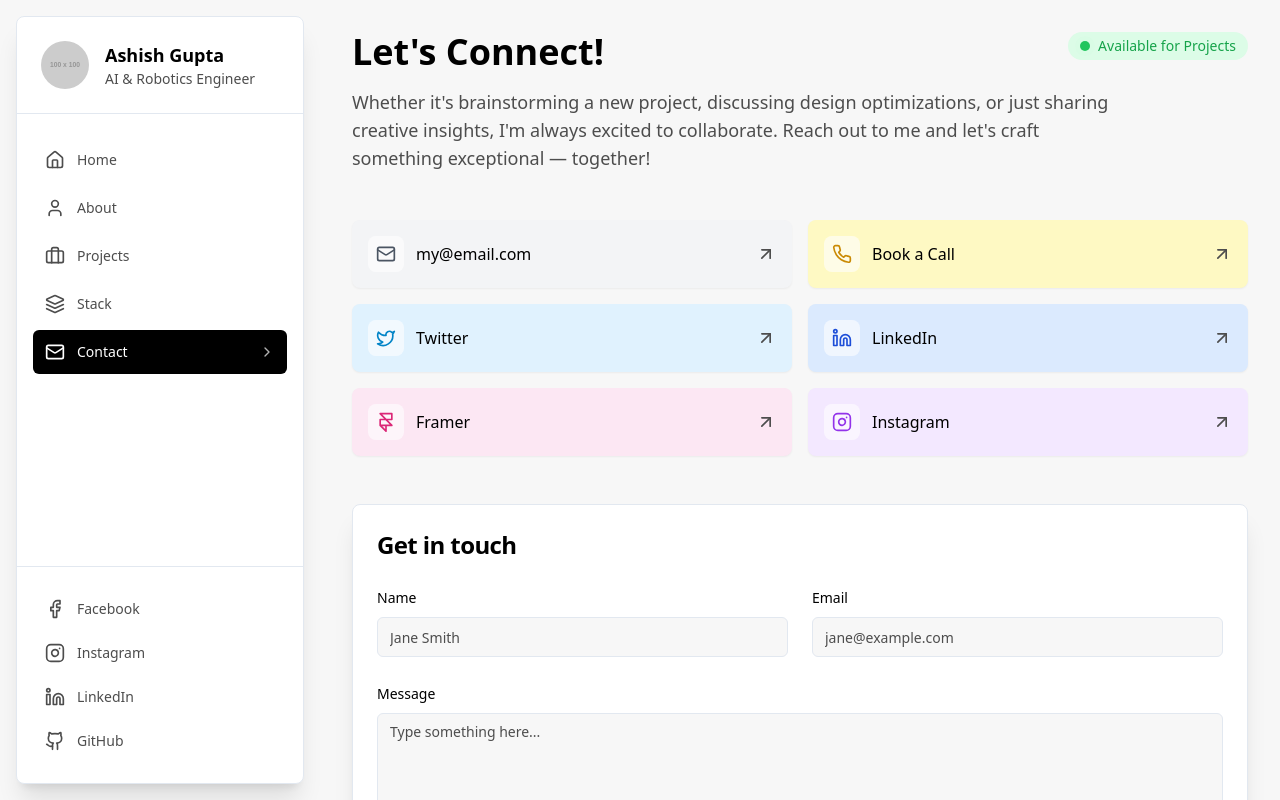
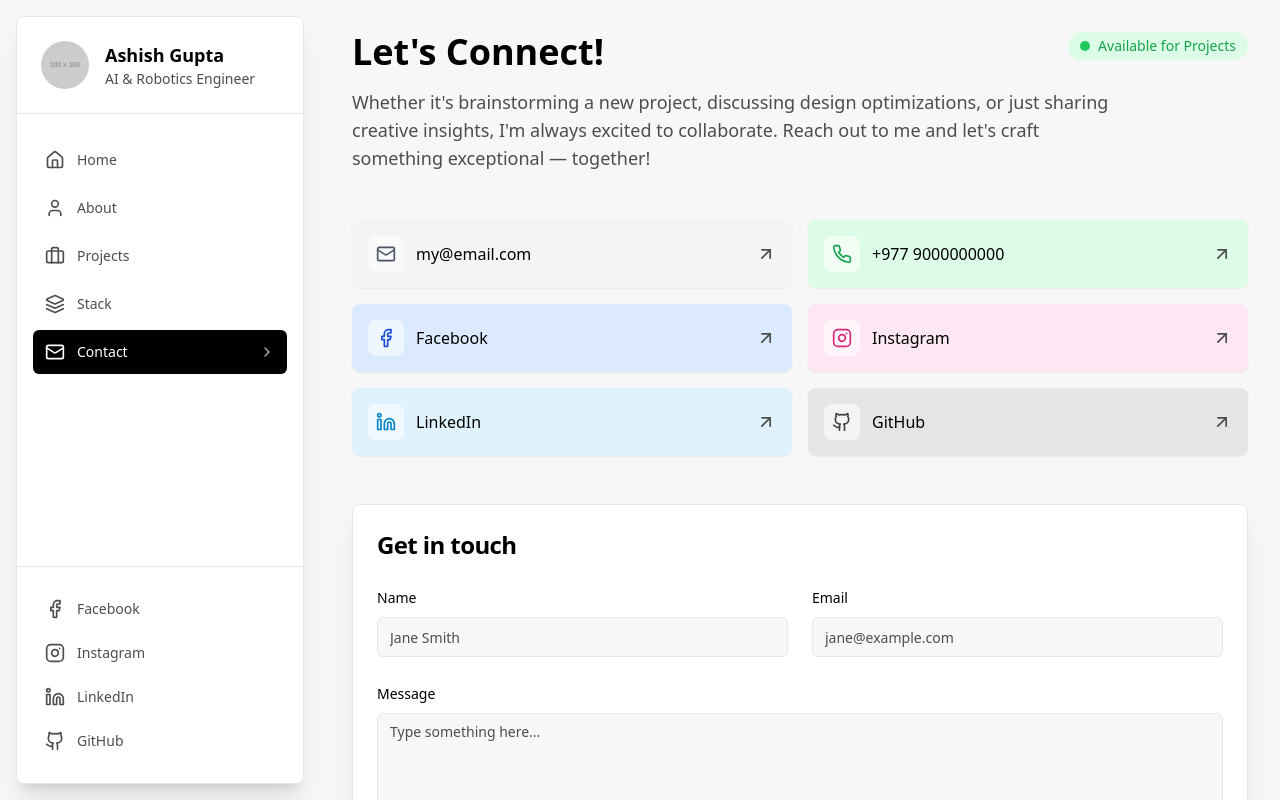
Before and after one commit to haitomnsg/haitomnsPortfolio, a React app: page /contact in a window 1280 px wide. Shown: the top 800 px of the page. Built offline with nearby package versions, Linux system fonts and the light colour scheme; the HTML template or start-up script is replaced by a standard one; a web font is replaced by a local one.

Commit message:
[dyad] Updated contact links with new items, order, and styles - wrote 1 file(s)

```diff
--- a/src/pages/Contact.tsx
+++ b/src/pages/Contact.tsx
@@ -5,19 +5,55 @@ import { Form, FormControl, FormField, FormItem, FormLabel, FormMessage } from "
 import { Input } from "@/components/ui/input";
 import { Textarea } from "@/components/ui/textarea";
 import { zodResolver } from "@hookform/resolvers/zod";
-import { Mail, Phone, Twitter, Linkedin, Framer, Instagram, ArrowUpRight } from "lucide-react";
+import { Mail, Phone, Facebook, Instagram, Linkedin, Github, ArrowUpRight } from "lucide-react"; // Updated icons
 import { useForm } from "react-hook-form";
 import * as z from "zod";
 
 const introText = "Whether it's brainstorming a new project, discussing design optimizations, or just sharing creative insights, I'm always excited to collaborate. Reach out to me and let's craft something exceptional — together!";
 
 const contactLinks = [
-  { icon: Mail, text: "my@email.com", href: "mailto:my@email.com", bgColor: "bg-gray-100", iconColor: "text-gray-600" },
-  { icon: Phone, text: "Book a Call", href: "#", bgColor: "bg-yellow-100", iconColor: "text-yellow-600" },
-  { icon: Twitter, text: "Twitter", href: "#", bgColor: "bg-sky-100", iconColor: "text-sky-600" },
-  { icon: Linkedin, text: "LinkedIn", href: "#", bgColor: "bg-blue-100", iconColor: "text-blue-700" },
-  { icon: Framer, text: "Framer", href: "#", bgColor: "bg-pink-100", iconColor: "text-pink-600" },
-  { icon: Instagram, text: "Instagram", href: "#", bgColor: "bg-purple-100", iconColor: "text-purple-600" },
+  {
+    icon: Mail,
+    text: "my@email.com",
+    href: "mailto:my@email.com",
+    bgColor: "bg-gray-100",
+    iconColor: "text-gray-600"
+  },
+  {
+    icon: Phone,
+    text: "+977 9000000000",
+    href: "tel:+9779000000000",
+    bgColor: "bg-green-100",
+    iconColor: "text-green-600"
+  },
+  {
+    icon: Facebook,
+    text: "Facebook",
+    href: "#", // Replace with your Facebook link
+    bgColor: "bg-blue-100",
+    iconColor: "text-blue-700"
+  },
+  {
+    icon: Instagram,
+    text: "Instagram",
+    href: "#", // Replace with your Instagram link
+    bgColor: "bg-pink-100", // Using pink for Instagram's vibe
+    iconColor: "text-pink-600"
+  },
+  {
+    icon: Linkedin,
+    text: "LinkedIn",
+    href: "#", // Replace with your LinkedIn link
+    bgColor: "bg-sky-100", // Using sky blue for LinkedIn
+    iconColor: "text-sky-600"
+  },
+  {
+    icon: Github,
+    text: "GitHub",
+    href: "#", // Replace with your GitHub link
+    bgColor: "bg-neutral-200", // Using a neutral dark for GitHub
+    iconColor: "text-neutral-700"
+  },
 ];
 
 const formSchema = z.object({
@@ -40,12 +76,12 @@ interface ContactLinkItemProps {
 const ContactLinkItem: React.FC<ContactLinkItemProps> = ({ icon: Icon, text, href, bgColor, iconColor }) => (
   <a
     href={href}
-    target={href.startsWith("http") || href.startsWith("#") ? "_blank" : "_self"}
+    target={href.startsWith("http") || href.startsWith("#") || href.startsWith("mailto:") || href.startsWith("tel:") ? "_blank" : "_self"}
     rel="noopener noreferrer"
     className={`flex items-center justify-between p-4 rounded-lg shadow-sm hover:shadow-md transition-shadow duration-200 ${bgColor}`}
   >
     <div className="flex items-center">
-      <div className={`p-2 rounded-lg mr-3 ${iconColor} bg-white/60`}> {/* Icon background slightly different from card background */}
+      <div className={`p-2 rounded-lg mr-3 ${iconColor} bg-white/60`}>
         <Icon className="w-5 h-5" />
       </div>
       <span className="font-medium text-foreground">{text}</span>
@@ -67,7 +103,6 @@ const Contact = () => {
 
   function onSubmit(data: ContactFormValues) {
     console.log("Form submitted:", data);
-    // Here you would typically send the data to a backend or email service
     alert("Message sent (check console for data)!");
     form.reset();
   }
```
